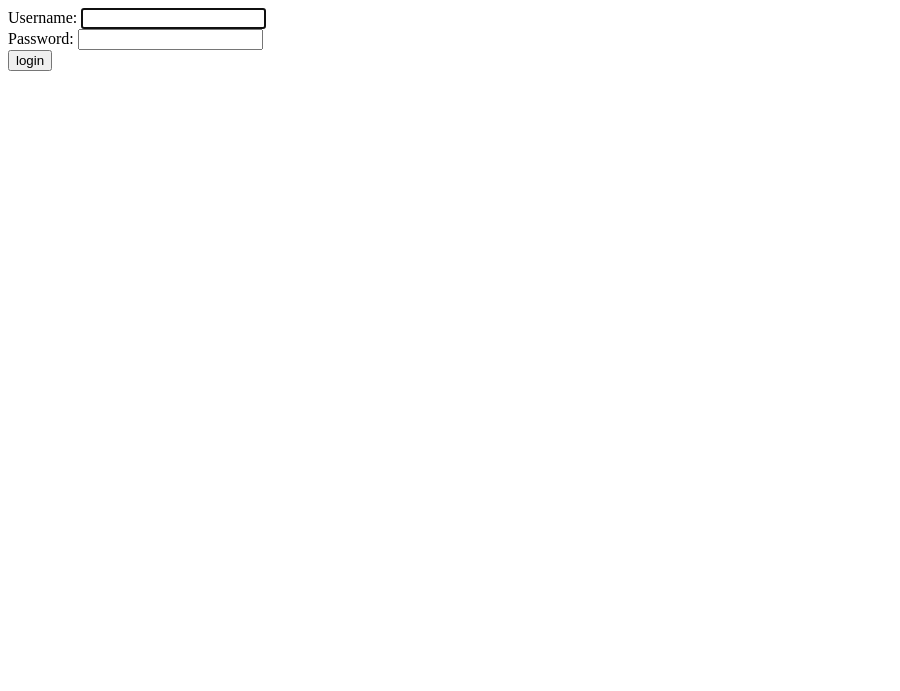
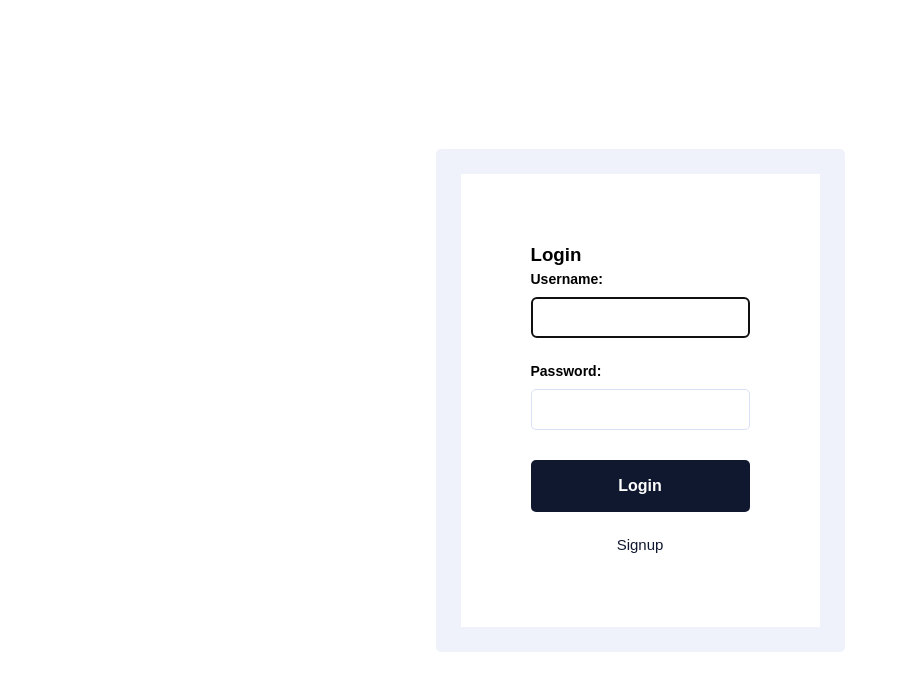
Before and after one commit to MohamedAbdiaziz/login-signup-Django-project, a Django app: page /accounts/login/ in a window 1280 px wide. Shown: the top 691 px of the page, without its empty margins (0-900 px from the left). Run offline with Django 5.2, Linux system fonts and the light colour scheme.

Commit message:
waxaan u sameeyey css

```diff
--- /dev/null
+++ b/website/base/static/css/style.css
@@ -0,0 +1,74 @@
+*{
+    padding: 0;
+    margin: 0;
+    box-sizing: border-box;
+    font-family: 'Mulish', sans-serif;
+    transition: 0.3s all ease-in-out;
+   }
+   body{
+   display: flex;
+   justify-content: center;
+   align-items: center;
+   height: 100vh;
+   background-color: #fff;
+   }
+   .shadow-wrap{
+    border-radius: 5px;
+    padding: 25px;
+    background-color:#F0F2FB;
+   }
+   .form-wrap{
+    background-color: #fff;
+   padding: 70px;
+   }
+   .form-wrap form *{
+    display: block;
+    width: 100%;
+   }
+   .form-wrap form label{
+   margin-bottom: 5px;
+   font-size: 14px;
+   font-weight: 700;
+   line-height: 26px;
+   }
+   .form-wrap form input{
+   padding: 12px 20px;
+   border-radius: 5px;
+   border: 1px solid #DAE1F5;
+   background: #FFF;
+   color: #545D7A;
+   }
+   #id_username{
+    margin-bottom: 20px;
+   }
+   .form-wrap button{
+    border-radius: 5px;
+   background: #10182F;
+   color: #FFF;
+   cursor: pointer;
+   text-align: center;
+   font-size: 16px;
+   padding: 12px 68px;
+   font-weight: 700;
+   border: 1px solid transparent;
+   margin-top: 30px;
+   line-height: 26px;
+   }
+   .signup-link{
+    color: #10182F;
+    font-size: 15px;
+    margin-top: 20px;
+    text-align: center;
+    line-height: 25px;
+    display: block;
+   text-decoration: none;
+   }
+   .signup-link:hover{
+    text-decoration: underline;
+   }
+   .form-wrap button:hover{
+    background-color: #fff;
+    color: #10182F;
+    border-color: #10182F;
+
+   }
--- /dev/null
+++ b/website/base/templates/base.html
@@ -0,0 +1,26 @@
+<!DOCTYPE html>
+<html lang="en">
+<head>
+    <meta charset="UTF-8">
+    <meta name="viewport" content="width=device-width, initial-scale=1.0">
+    <title>Login and signup testing</title>
+    {% load static %}
+    <link rel="stylesheet" href="{% static "css/style.css" %}">
+</head>
+<body>
+    {% comment %} index.html {% endcomment %}
+    {% block content %}
+
+    {% endblock content %}
+
+    {% comment %} login.html {% endcomment %}
+    {% block login %}
+
+    {% endblock login %}
+
+    {% comment %} signup.html {% endcomment %}
+    {% block signup %}
+
+    {% endblock signup %}
+</body>
+</html>
--- a/website/base/templates/registration/login.html
+++ b/website/base/templates/registration/login.html
@@ -1,5 +1,15 @@
-<form action="" method="post">
-    {% csrf_token %}
-    {{form }}
-    <input type="submit" value="login">
-</form>
+{% extends "base.html" %}
+
+{% block login %}
+<div class="shadow-wrap">
+    <div class="form-wrap">
+        <h3>Login</h3>
+        <form action="" method="post">
+            {% csrf_token %}
+            {{form }}
+            <button type="submit">Login</button>
+        </form>
+        <a href="{% url "base:signup" %}" class="signup-link">Signup</a>
+    </div>
+</div>
+{% endblock login %}
--- a/website/website/settings.py
+++ b/website/website/settings.py
@@ -126,3 +126,6 @@ DEFAULT_AUTO_FIELD = 'django.db.models.BigAutoField'
 
 LOGIN_REDIRECT_URL = "base:home"
 # LOGOUT_REDIRECT_URL = "registration:login"
+
+
+STATIC_URL = "static/"
```
Also changed, not shown: website/base/templates/base/index.html (+6 -2 lines), website/base/templates/registration/signup.html (+15 -6 lines), website/db.sqlite3.
